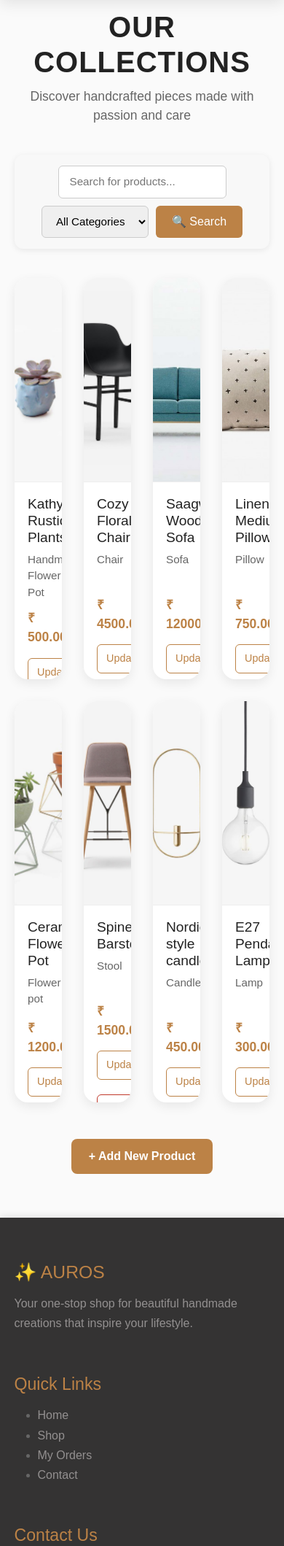
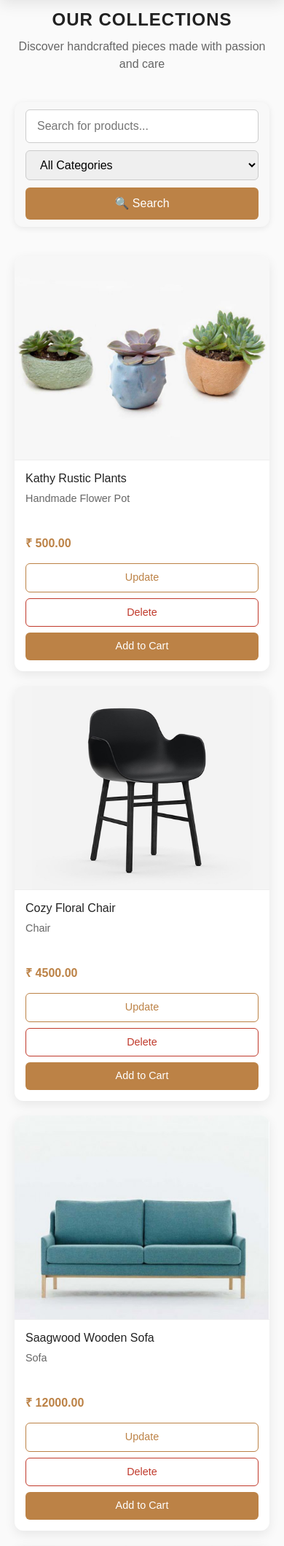
Before and after one commit to Rinsna/Auros, a Django app: page /view_item/ in a window 390 px wide. Shown: the part 67-2186 px from the top of the page at 73% size. Run offline with Django 5.2, Linux system fonts and the light colour scheme; a user stored in the database is signed in; data comes from the database, SQL or seed files in the repository.

Commit message:
updated1

```diff
--- a/app4/static/css/items.css
+++ b/app4/static/css/items.css
@@ -414,3 +414,125 @@
     opacity: 1;
   }
 }
+
+
+/* ===============================
+   RESPONSIVE DESIGN
+   =============================== */
+
+/* Tablets and small laptops (≤ 1024px) */
+@media (max-width: 1024px) {
+  .product-grid {
+    grid-template-columns: repeat(3, 1fr);
+    gap: 20px;
+  }
+
+  .section-title {
+    font-size: 2rem;
+  }
+
+  .filter-bar {
+    padding: 12px 20px;
+  }
+
+  .product-card {
+    height: auto;
+  }
+
+  .product-info {
+    padding: 15px;
+  }
+
+  .actions {
+    gap: 10px;
+  }
+}
+
+/* Large phones and small tablets (≤ 768px) */
+@media (max-width: 768px) {
+  .product-grid {
+    grid-template-columns: repeat(2, 1fr);
+    gap: 15px;
+  }
+
+  .search-form {
+    flex-direction: column;
+    align-items: stretch;
+  }
+
+  .search-form input,
+  .search-form select,
+  .search-form button {
+    width: 100%;
+    font-size: 1rem;
+  }
+
+  .section-title {
+    font-size: 1.8rem;
+  }
+
+  .section-subtitle {
+    font-size: 1rem;
+  }
+
+  .btn-add-new,
+  .btn-logout {
+    padding: 10px 18px;
+    font-size: 0.9rem;
+  }
+
+  .bottom-actions {
+    flex-direction: column;
+  }
+}
+
+/* Mobile phones (≤ 480px) */
+@media (max-width: 480px) {
+  .product-grid {
+    grid-template-columns: 1fr;
+    gap: 20px;
+  }
+
+  .section-title {
+    font-size: 1.5rem;
+  }
+
+  .filter-bar {
+    padding: 10px 15px;
+  }
+
+  .product-card {
+    border-radius: 12px;
+  }
+
+  .product-info h3 {
+    font-size: 1rem;
+  }
+
+  .description {
+    font-size: 0.9rem;
+  }
+
+  .price {
+    font-size: 1rem;
+  }
+
+  .actions {
+    flex-direction: column;
+    gap: 8px;
+  }
+
+  .btn-outline,
+  .btn-add {
+    width: 100%;
+    text-align: center;
+  }
+
+  .modal-content {
+    padding: 20px;
+  }
+
+  .modal-content img {
+    height: 200px;
+  }
+}
```
